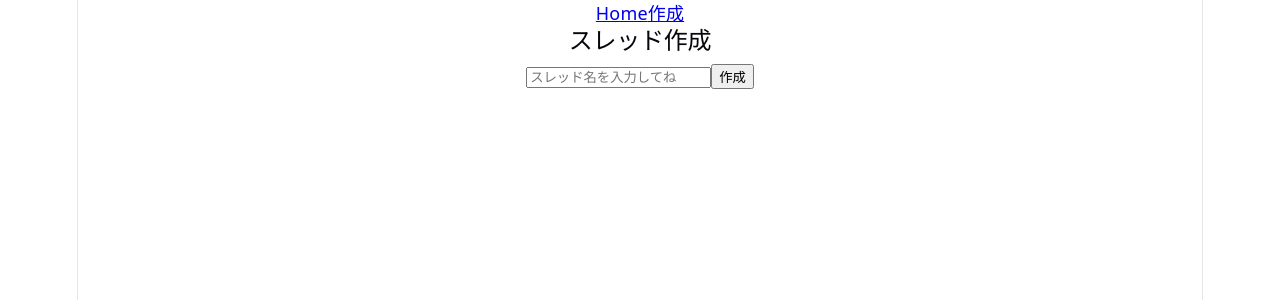
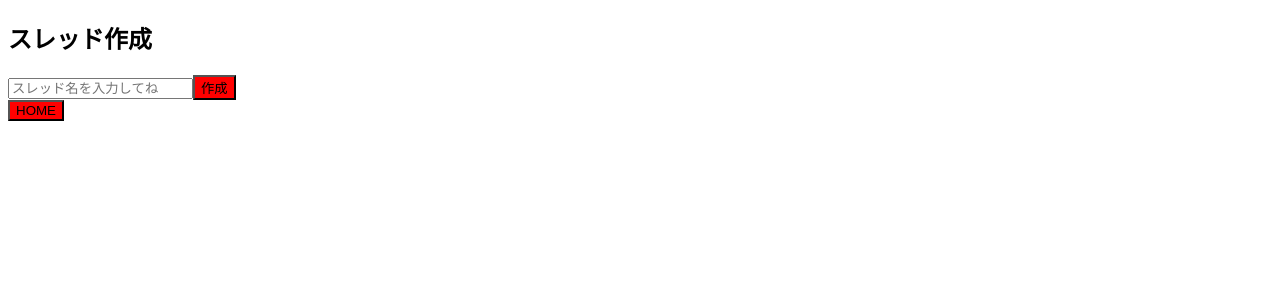
Before and after one commit to ikumiw0613-sys/bulletin-board, a React (Vite) app: page /create in a window 1280 px wide. Shown: the top 300 px of the page. Built offline with nearby package versions, Linux system fonts and the light colour scheme.

Commit message:
スレッド一覧のページを整えた

```diff
--- a/src/App.jsx
+++ b/src/App.jsx
@@ -8,11 +8,6 @@ function App() {
 
   return (
     <BrowserRouter>
-      <nav>
-        <Link to = "/">Home</Link>
-        <Link to="create">作成</Link>
-
-      </nav>
       <Routes>
         <Route path="/" element={<Home />}/>
         <Route path="/create" element={<Create_thread />}/>
--- a/src/index.css
+++ b/src/index.css
@@ -1,111 +1,42 @@
-:root {
-  --text: #6b6375;
-  --text-h: #08060d;
-  --bg: #fff;
-  --border: #e5e4e7;
-  --code-bg: #f4f3ec;
-  --accent: #aa3bff;
-  --accent-bg: rgba(170, 59, 255, 0.1);
-  --accent-border: rgba(170, 59, 255, 0.5);
-  --social-bg: rgba(244, 243, 236, 0.5);
-  --shadow:
-    rgba(0, 0, 0, 0.1) 0 10px 15px -3px, rgba(0, 0, 0, 0.05) 0 4px 6px -2px;
+.thread-container {
+  max-width: 800px;
+  margin: 20px auto;
+  padding: 20px;
+  transition: background-color 1s;
 
-  --sans: system-ui, 'Segoe UI', Roboto, sans-serif;
-  --heading: system-ui, 'Segoe UI', Roboto, sans-serif;
-  --mono: ui-monospace, Consolas, monospace;
-
-  font: 18px/145% var(--sans);
-  letter-spacing: 0.18px;
-  color-scheme: light dark;
-  color: var(--text);
-  background: var(--bg);
-  font-synthesis: none;
-  text-rendering: optimizeLegibility;
-  -webkit-font-smoothing: antialiased;
-  -moz-osx-font-smoothing: grayscale;
-
-  @media (max-width: 1024px) {
-    font-size: 16px;
-  }
 }
 
-@media (prefers-color-scheme: dark) {
-  :root {
-    --text: #9ca3af;
-    --text-h: #f3f4f6;
-    --bg: #16171d;
-    --border: #2e303a;
-    --code-bg: #1f2028;
-    --accent: #c084fc;
-    --accent-bg: rgba(192, 132, 252, 0.15);
-    --accent-border: rgba(192, 132, 252, 0.5);
-    --social-bg: rgba(47, 48, 58, 0.5);
-    --shadow:
-      rgba(0, 0, 0, 0.4) 0 10px 15px -3px, rgba(0, 0, 0, 0.25) 0 4px 6px -2px;
-  }
+.thread-card {
+  background-color: white;
 
-  #social .button-icon {
-    filter: invert(1) brightness(2);
-  }
+  padding: 16px;
+  border-radius: 12px;
+  box-shadow: 0 2px 8px rgba(0, 0, 0, 0.1);
 }
 
-body {
-  margin: 0;
+.thread-list {
+  display: flex;
+  flex-direction: column;
+  gap: 16px;
+  list-style: none;
 }
 
-#root {
-  width: 1126px;
-  max-width: 100%;
-  margin: 0 auto;
-  text-align: center;
-  border-inline: 1px solid var(--border);
-  min-height: 100svh;
-  display: flex;
-  flex-direction: column;
-  box-sizing: border-box;
+.thread-card:hover {
+  background-color: #354657;
 }
 
-h1,
-h2 {
-  font-family: var(--heading);
+.thread-card a {
+  text-decoration: none;
+  color: #1e293b;
   font-weight: 500;
-  color: var(--text-h);
+  display: block;
 }
 
-h1 {
-  font-size: 56px;
-  letter-spacing: -1.68px;
-  margin: 32px 0;
-  @media (max-width: 1024px) {
-    font-size: 36px;
-    margin: 20px 0;
-  }
+.thread-create {
+  background-color: white;
+  display: flex;
+  justify-content: flex-end;
 }
-h2 {
-  font-size: 24px;
-  line-height: 118%;
-  letter-spacing: -0.24px;
-  margin: 0 0 8px;
-  @media (max-width: 1024px) {
-    font-size: 20px;
-  }
+.button {
+  background-color: red;
 }
-p {
-  margin: 0;
-}
-
-code,
-.counter {
-  font-family: var(--mono);
-  display: inline-flex;
-  border-radius: 4px;
-  color: var(--text-h);
-}
-
-code {
-  font-size: 15px;
-  line-height: 135%;
-  padding: 4px 8px;
-  background: var(--code-bg);
-}
--- a/src/pages/create-thread.jsx
+++ b/src/pages/create-thread.jsx
@@ -1,8 +1,12 @@
 import { useState, useEffect } from "react";
-
+import Home from "./home";
+import { BrowserRouter, Routes, Route, Link, useNavigate } from 'react-router-dom';
 
 function Create_thread() {
   const [newTitle, setNewTitle] = useState("");
+
+  const navigate = useNavigate();
+
   const createThread = () => {
       fetch("https://railway.bulletinboard.techtrain.dev/threads", { method: "POST", body: JSON.stringify({ title: newTitle }) })
       .then(() => {
@@ -10,6 +14,10 @@ function Create_thread() {
         setNewTitle("");
       })
       .catch(() => alert("作成エラー"));
+  }
+
+  const handleOnClick = () =>  {
+    navigate("/");
   }
 
   return (
@@ -21,7 +29,12 @@ function Create_thread() {
        onChange={(e) => setNewTitle(e.target.value)}
        />
 
-       <button onClick={createThread}>作成</button>
+       <button onClick={createThread} className="button">作成</button>
+
+       <div>
+
+        <button onClick={handleOnClick} className="button"> HOME</button>
+       </div>
     </div>
   );
 }
--- a/src/pages/home.jsx
+++ b/src/pages/home.jsx
@@ -1,7 +1,12 @@
 import { useState, useEffect } from "react";
-import { BrowserRouter, Routes, Route, Link } from 'react-router-dom';
+import { BrowserRouter, Routes, Route, Link, useNavigate } from 'react-router-dom';
+import Create_thread from "./create-thread";
 function Home() {
   const [threads, setThreads] = useState([]);
+
+  const navigate = useNavigate();
+
+
   const fetchTreads = () => {
     fetch("https://railway.bulletinboard.techtrain.dev/threads", { method: "GET" })
       .then((res) => res.json())
@@ -15,15 +20,22 @@ function Home() {
     fetchTreads();
   }, []);
 
+  const handleOnClick = () => {
+    navigate("/create");
+  };
+
   return (
-    <div>
+    <div className="thread-container">
       <h2>スレッド一覧</h2>
-      <ul>
+      <div className="thread-create">
+        <button onClick={handleOnClick} className="button">作成</button>
+      </div>
+      <ul className="thread-list">
         {threads.map((thread) => (
-          <li key={thread.id}>
-             <Link to={`/threads/${thread.id}`}>
-               {thread.title}
-             </Link>
+          <li key={thread.id} className="thread-card">
+            <Link to={`/threads/${thread.id}`}>
+              {thread.title}
+            </Link>
           </li>
         ))}
       </ul>
```
Also changed, not shown: src/App.css (deleted, +0 -184 lines), 1 other file (tests, documents, lock files or other folders).
